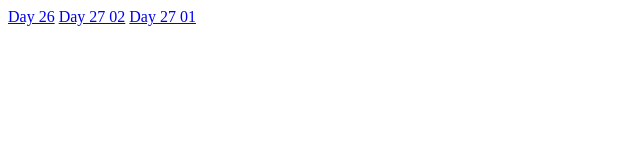
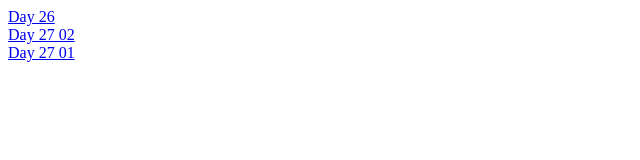
Before and after one commit to toandng/k12-fullstack-btvn, a plain HTML site: page index.html in a window 1280 px wide. Shown: the whole page, without its empty margins (0-640 px from the left). Drawn offline with Linux system fonts and the light colour scheme.

Commit message:
btvn day 27

```diff
--- a/index.html
+++ b/index.html
@@ -11,8 +11,8 @@
     <a href="/Day24/index.html">Day 24</a> -->
     <!-- <a href="./Day25/btvn.html">Day 25</a>
     <a href="./Day25/btvn2.html">Day 25</a> -->
-    <a href="/Day26/index.html">Day 26</a>
-    <a href="/Day27/btvn02.html">Day 27 02</a>
+    <a href="/Day26/index.html">Day 26</a> <br>
+    <a href="/Day27/btvn02.html">Day 27 02</a> <br>
     <a href="/Day27/index.html">Day 27 01</a>
 </body>
 </html>
```
